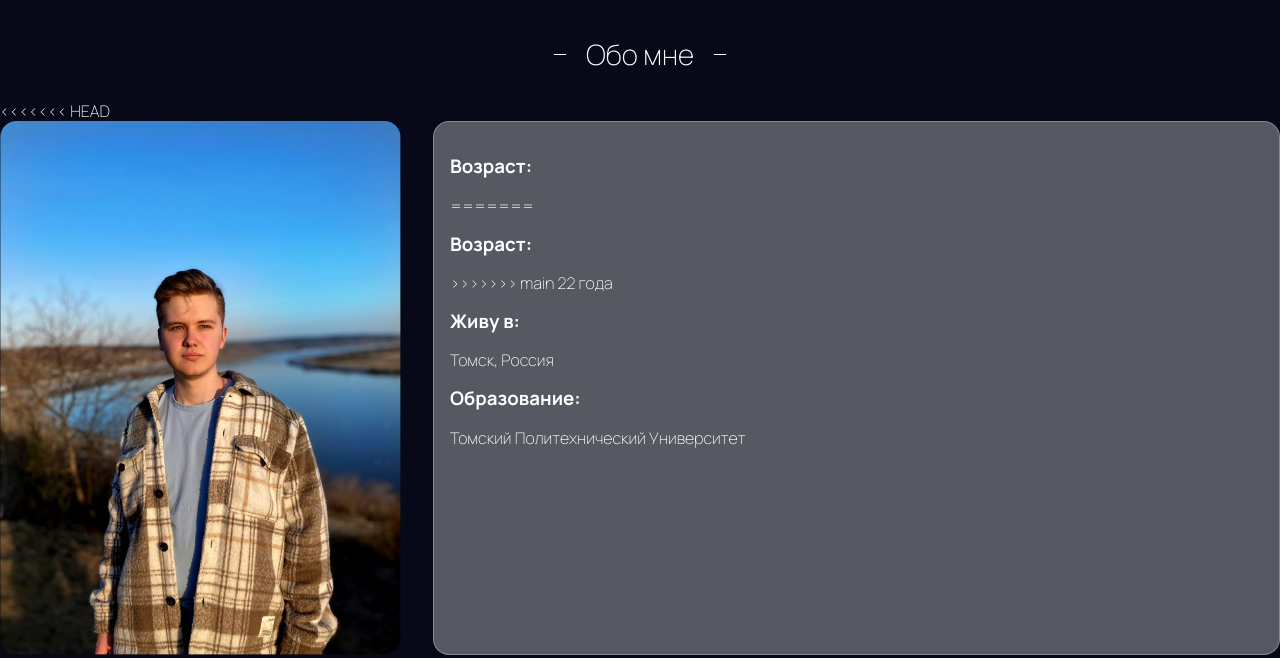
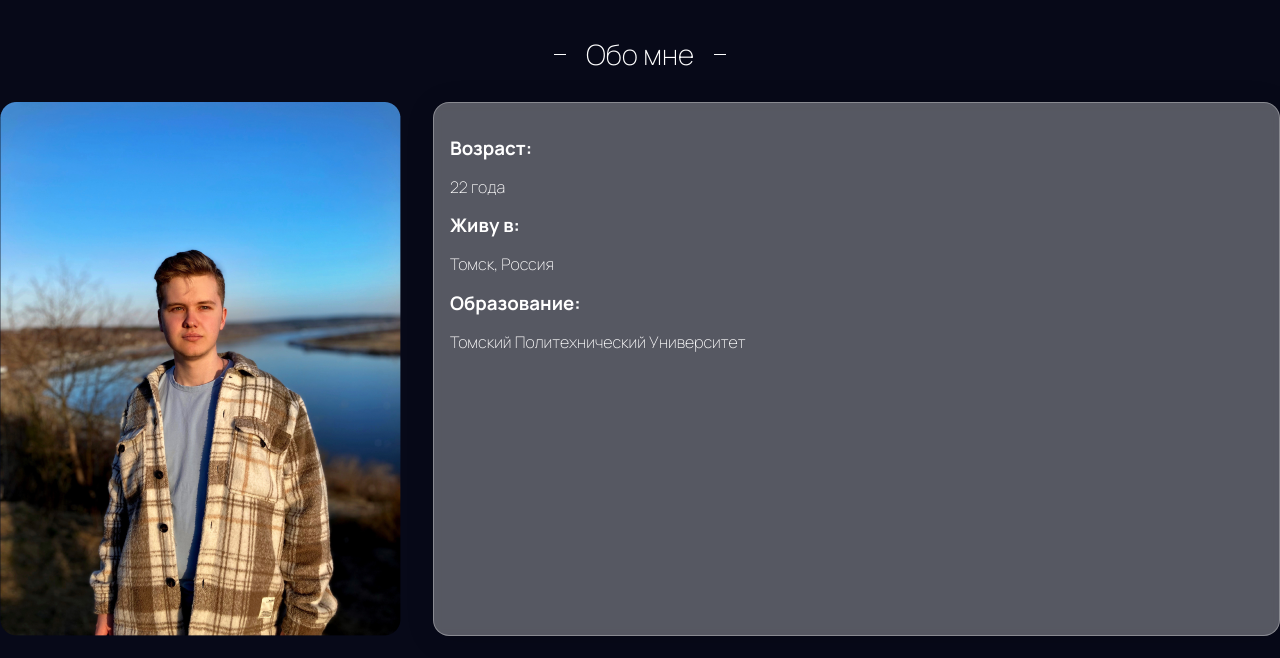
Before and after one commit to euge-huge/euge-huge.github.ioo, a plain HTML site: page index.html in a window 1280 px wide. Shown: the part 822-1480 px from the top of the page. Drawn offline with nearby package versions, Linux system fonts and the light colour scheme.

Commit message:
Fix merge

```diff
--- a/index.html
+++ b/index.html
@@ -82,19 +82,12 @@
         <section class="section about">
             <h4 class="section__title">Обо мне</h4>
 
-<<<<<<< HEAD
             <div class="section__content about__content">
                 <img class="about__image" src="./assets/images/me.jpg.png" alt="My photo">
 
                 <article class="glass about__card">
                     <p>
                     <h3 id="age">Возраст:</h3>
-=======
-        <div>
-            <article>
-                <p>
-                <h3 id="age">Возраст:</h3>
->>>>>>> main
 
                     <span class="red-text">
                         22 года
```
